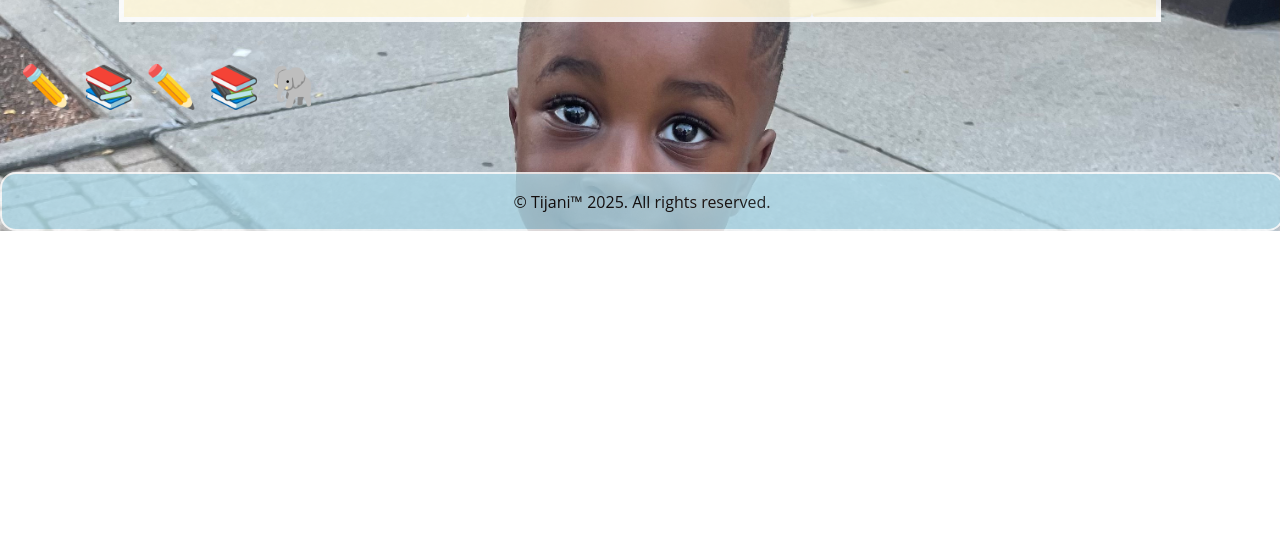
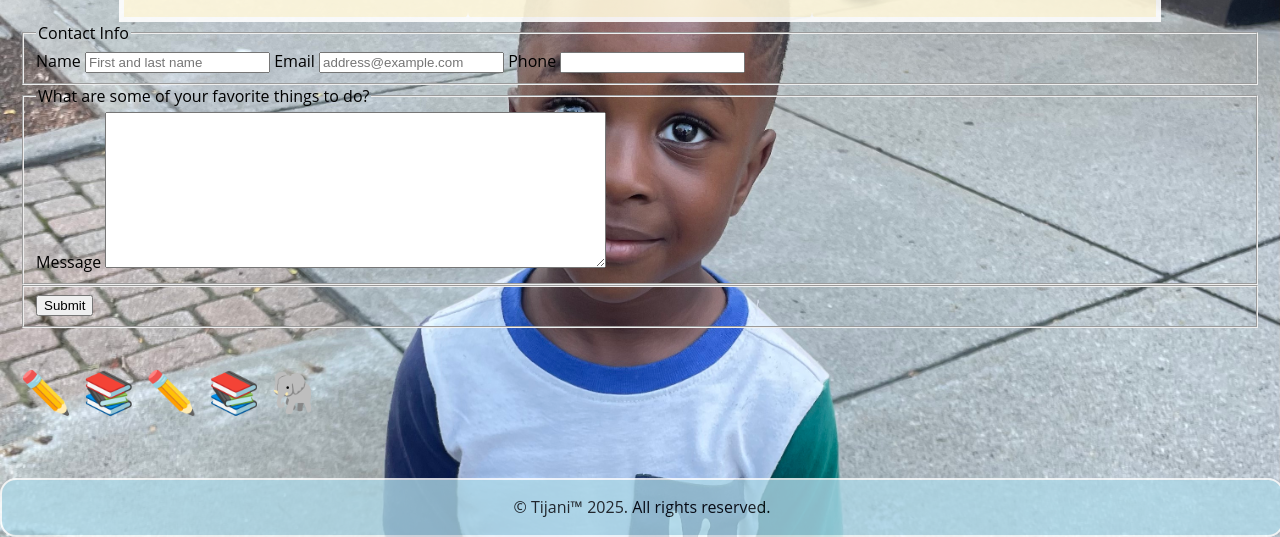
Before and after one commit to abdultijani/NeosWorld, a plain HTML site: page Favorites.html in a window 1280 px wide. Shown: the part 1354-1891 px from the top of the page. Before the commit the page ends 1585 px from the top, so only its background shows below. Drawn offline with Linux system fonts and the light colour scheme; a web font is replaced by a local one.

Commit message:
Add files via upload

```diff
--- a/Favorites.html
+++ b/Favorites.html
@@ -275,6 +275,50 @@
     </div>
 
 
+  <!-- ===========================
+       FORM
+  ============================== -->
+
+
+            <form action="results.html">
+               <fieldset class="contactinfo">
+
+
+                     <legend>Contact Info</legend>
+                     <label for="nameinput">
+                     Name
+                     <input type="text" id="nameinput" name="name" placeholder="First and last name">
+                     </label>
+
+                     <label for="emailinput">
+                     Email
+                     <input type="email" id="emailinput" name="email" placeholder="address@example.com">
+                     </label>
+                     <label for="phoneinput">
+                     Phone
+                     <input type="tel" id="phoneinput" name="phone">
+                     </label>
+               </fieldset>
+
+
+
+
+
+               <fieldset class="additionalinfo">
+                  <legend class="big-legend">What are some of your favorite things to do? </legend>
+                     <label for="notes">
+                     Message
+                     <textarea id="notes" name="message" rows="10" cols="60"></textarea>
+                     </label>
+               </fieldset>
+
+
+               <fieldset class="submitbutton">
+                  <input type="submit" id="submit" value="Submit">
+               </fieldset>
+
+            </form>
+
 
 
 
```
